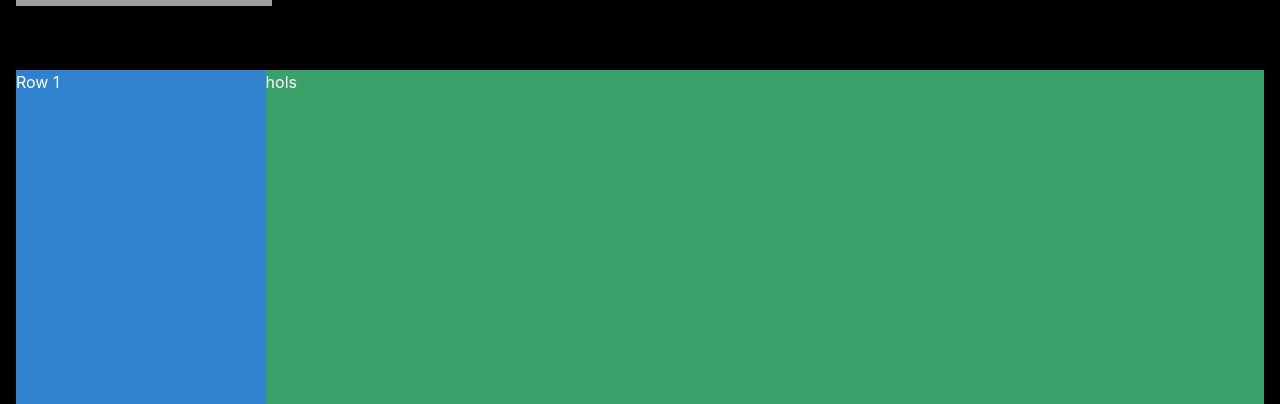
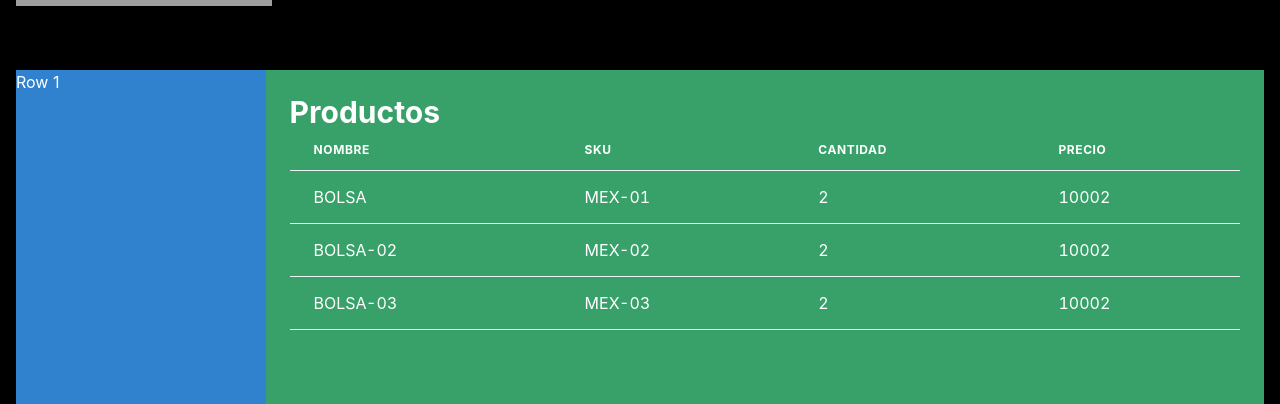
Before and after one commit to Any28Flo/magicLogFront, a React (Vite) app: page /dashboard/productos in a window 1280 px wide. Shown: the part 202-606 px from the top of the page. Built offline with nearby package versions, Linux system fonts and the light colour scheme; sample sign-in values are in the browser's storage; grey boxes are pictures that could not be loaded.

Commit message:
feat | Create page add product

```diff
--- a/package.json
+++ b/package.json
@@ -5,6 +5,7 @@
   "private": true,
   "version": "1.0.0",
   "dependencies": {
+    "@chakra-ui/icons": "^2.1.0",
     "@chakra-ui/react": "^2.8.0",
     "@emotion/react": "^11.11.1",
     "@emotion/styled": "^11.11.0",
--- a/src/App.tsx
+++ b/src/App.tsx
@@ -3,12 +3,17 @@ import {
 	Route,
 } from "react-router-dom";
 import Layout from "./components/Layout";
+import RequireAuth from "./components/RequireAuth";
+import PrivateRoute from "./components/PrivateRoute";
+
 import Home from "./pages/Home";
 import Login from "./pages/Login";
-import RequireAuth from "./components/RequireAuth";
+import Products from "./pages/Products";
+import NewProduct from "./pages/NewProduct";
 
 export function App() {
-
+	//TODO: get user role from auth
+	const userRole = 'vendedor'
 
 	return (
 		<Routes>
@@ -23,7 +28,21 @@ export function App() {
 						</RequireAuth>
 					}
 				>
-					<Route path="/dashboard/productos" element={<h1>hols</h1>} />
+					<Route path="/dashboard/productos"
+						element={
+							<PrivateRoute role={userRole} authorizedRoles={['vendedor']}>
+								<Products />
+							</PrivateRoute>
+						}
+					/>
+
+					<Route path="/dashboard/agregar"
+						element={
+							<PrivateRoute role={userRole} authorizedRoles={['vendedor']}>
+								<NewProduct />
+							</PrivateRoute>
+						}
+					/>
 				</Route>
 			</Route>
 
--- a/src/components/PrivateRoute.tsx
+++ b/src/components/PrivateRoute.tsx
@@ -8,7 +8,7 @@ type Role = 'admin' | 'vendedor' | 'comprador';
 
 interface PrivateRouteProps {
 	// Add any additional props you need
-	children?: React.ReactNode; // best, accepts everything React can render
+	children: JSX.Element; // A single React element
 	role: Role;
 	authorizedRoles: Role[];
 }
--- /dev/null
+++ b/src/components/Products/List.tsx
@@ -0,0 +1,49 @@
+import type { FC } from 'react';
+import {
+	Flex,
+	Heading,
+	TableContainer,
+	Table,
+	Thead,
+	Tr,
+	Th,
+	Tbody,
+	Td,
+	IconButton,
+} from '@chakra-ui/react';
+import { Product } from '../../pages/Products';
+
+interface ListProps {
+	products: Product[]
+
+}
+
+const List: FC<ListProps> = ({ products }) => {
+
+	return (
+		<TableContainer overflowY='scroll'>
+			<Table variant='simple'>
+				<Thead>
+					<Tr>
+						<Th color='white'>Nombre</Th>
+						<Th color='white'>SKU</Th>
+						<Th color='white'>Cantidad</Th>
+						<Th color='white'>Precio</Th>
+					</Tr>
+				</Thead>
+				<Tbody>
+					{products.map((product: Product) => (
+						<Tr key={product.sku}>
+							<Td>{product.name}</Td>
+							<Td>{product.sku}</Td>
+							<Td>{product.quantity}</Td>
+							<Td>{product.price}</Td>
+						</Tr>
+					))}
+				</Tbody>
+			</Table>
+		</TableContainer>
+	);
+}
+
+export default List;
--- /dev/null
+++ b/src/pages/NewProduct.tsx
@@ -0,0 +1,39 @@
+import {
+	Flex,
+	Heading,
+	FormControl,
+	FormLabel,
+	Input,
+	FormHelperText
+} from '@chakra-ui/react';
+import { Form, useSubmit } from "react-router-dom";
+
+
+const NewProduct = () => {
+	return (
+		<Flex justify='space-around' flexDirection='column' padding='6'>
+			<Heading size='lg'>Nuevo Producto</Heading>
+
+			<FormControl>
+				<FormLabel>Nombre</FormLabel>
+				<Input type='text' />
+			</FormControl>
+			<FormControl>
+				<FormLabel>SKU</FormLabel>
+				<Input type='text' />
+			</FormControl>
+			<FormControl>
+				<FormLabel>Cantidad</FormLabel>
+				<Input type='number' />
+			</FormControl>
+			<FormControl>
+				<FormLabel>Precio</FormLabel>
+				<Input type='number' />
+			</FormControl>
+			<button type="submit">Create</button>
+		</Flex>
+
+	);
+}
+
+export default NewProduct;
--- /dev/null
+++ b/src/pages/Products.tsx
@@ -0,0 +1,58 @@
+import {
+	Flex,
+	Heading,
+	TableContainer,
+	Table,
+	Thead,
+	Tr,
+	Th,
+	Tbody,
+	Td,
+	IconButton,
+} from '@chakra-ui/react';
+import type { FC } from 'react';
+import List from '../components/Products/List';
+
+export interface Product {
+	sku: string;
+	name: string;
+	price: number;
+	quantity: number;
+}
+interface ProductosProps {
+
+}
+
+const productos = [
+	{
+		sku: 'MEX-01',
+		name: 'BOLSA',
+		price: 10002,
+		quantity: 2
+	},
+	{
+		sku: 'MEX-02',
+		name: 'BOLSA-02',
+		price: 10002,
+		quantity: 2
+	},
+	{
+		sku: 'MEX-03',
+		name: 'BOLSA-03',
+		price: 10002,
+		quantity: 2
+	}
+]
+const Products: FC<ProductosProps> = () => {
+	return (
+
+		<Flex justify='space-around' flexDirection='column' padding='6'>
+			<Heading size='lg'>Productos</Heading>
+			<List products={productos} />
+		</Flex>
+
+
+	);
+}
+
+export default Products;
```
Also changed, not shown: 1 other file (tests, documents, lock files or other folders).
